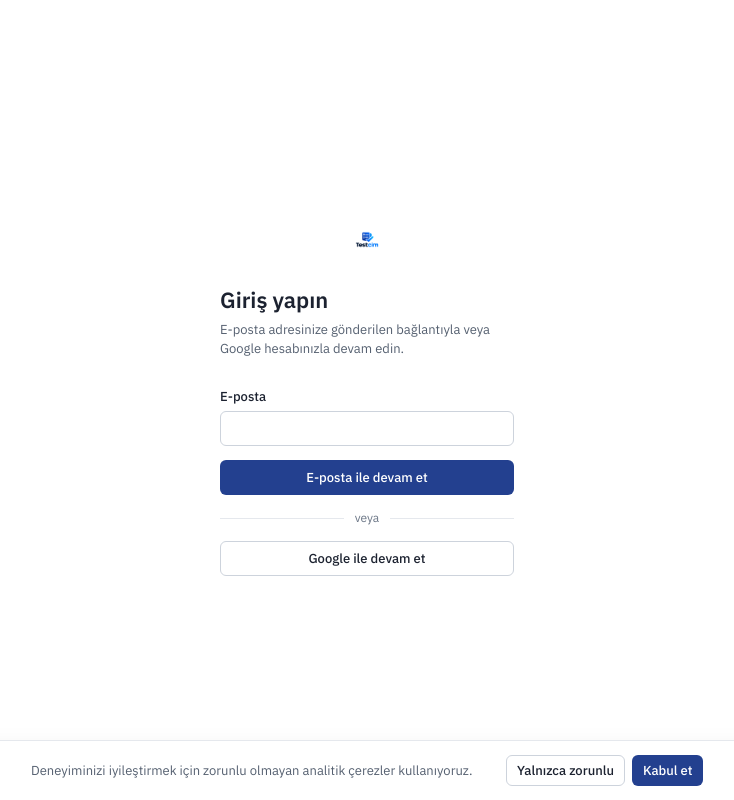
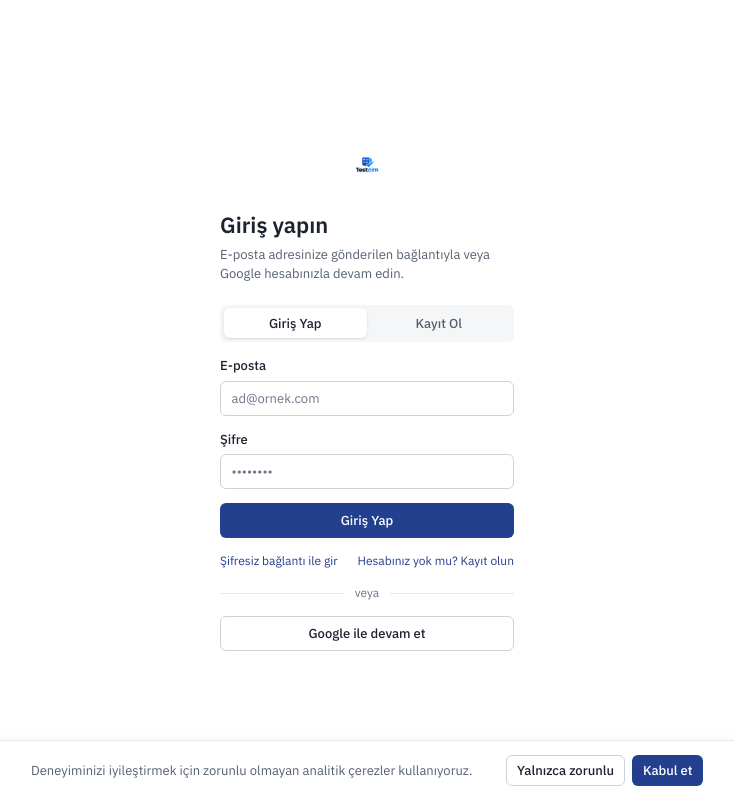
Before and after one commit to KAYACI0/testcim, a Next.js app in the folder apps/web/: page /login in a window 1280 px wide. Shown: the whole page, without its empty margins (273-1007 px from the left). Built offline with nearby package versions, Linux system fonts and the light colour scheme; no server answers.

Commit message:
feat(auth): add email + password login and signup options

```diff
--- a/apps/web/src/app/login/login-form.tsx
+++ b/apps/web/src/app/login/login-form.tsx
@@ -1,15 +1,21 @@
 'use client';
 
 import { useTranslations } from 'next-intl';
-import { useActionState } from 'react';
+import { useActionState, useState } from 'react';
 
 import { Button } from '@/components/ui/button';
 import { FormField } from '@/components/ui/form-field';
 import { InlineNotice } from '@/components/ui/inline-notice';
 import { Input } from '@/components/ui/input';
-import { requestOtp, signInWithGoogle, type OtpFormState } from '@/lib/auth/actions';
+import {
+  requestOtp,
+  signInWithGoogle,
+  signInWithPassword,
+  signUpWithPassword,
+  type AuthFormState,
+} from '@/lib/auth/actions';
 
-const initialState: OtpFormState = { status: 'idle' };
+const initialState: AuthFormState = { status: 'idle' };
 
 export function LoginForm({
   nextPath,
@@ -19,44 +25,172 @@ export function LoginForm({
   readonly initialError: boolean;
 }) {
   const t = useTranslations('auth');
-  const [state, action, pending] = useActionState(requestOtp, initialState);
+  const [mode, setMode] = useState<'signin' | 'signup' | 'magic'>('signin');
+
+  const [signInState, signInAction, signInPending] = useActionState(signInWithPassword, initialState);
+  const [signUpState, signUpAction, signUpPending] = useActionState(signUpWithPassword, initialState);
+  const [otpState, otpAction, otpPending] = useActionState(requestOtp, initialState);
+
+  const activeState = mode === 'signin' ? signInState : mode === 'signup' ? signUpState : otpState;
 
   return (
-    <div className="mt-8 flex flex-col gap-4">
-      {initialError && state.status === 'idle' && (
+    <div className="mt-6 flex flex-col gap-4">
+      {/* Mode Switcher Tabs */}
+      <div className="grid grid-cols-2 rounded-control bg-canvas p-1 text-sm">
+        <button
+          type="button"
+          onClick={() => setMode('signin')}
+          className={`rounded-control py-1.5 font-medium transition-colors ${
+            mode === 'signin' ? 'bg-surface text-ink shadow-sm' : 'text-ink-2 hover:text-ink'
+          }`}
+        >
+          Giriş Yap
+        </button>
+        <button
+          type="button"
+          onClick={() => setMode('signup')}
+          className={`rounded-control py-1.5 font-medium transition-colors ${
+            mode === 'signup' ? 'bg-surface text-ink shadow-sm' : 'text-ink-2 hover:text-ink'
+          }`}
+        >
+          Kayıt Ol
+        </button>
+      </div>
+
+      {initialError && activeState.status === 'idle' && (
         <InlineNotice tone="err">{t('errors.authFailed')}</InlineNotice>
       )}
 
-      {state.status === 'error' && state.message && state.message !== 'invalid_email' && (
-        <InlineNotice tone="err">{state.message}</InlineNotice>
+      {activeState.status === 'error' && activeState.message && (
+        <InlineNotice tone="err">
+          {activeState.message === 'invalid_email' ? t('errors.invalidEmail') : activeState.message}
+        </InlineNotice>
       )}
 
-      {state.status === 'sent' ? (
-        <InlineNotice tone="ok">{t('otpSent')}</InlineNotice>
-      ) : (
-        <form action={action} className="flex flex-col gap-4">
-          <FormField
-            label={t('emailLabel')}
-            error={
-              state.status === 'error' && state.message === 'invalid_email'
-                ? t('errors.invalidEmail')
-                : undefined
-            }
-          >
+      {activeState.status === 'sent' && (
+        <InlineNotice tone="ok">
+          {activeState.message ?? t('otpSent')}
+        </InlineNotice>
+      )}
+
+      {mode === 'signin' && (
+        <form action={signInAction} className="flex flex-col gap-4">
+          <input type="hidden" name="next" value={nextPath} />
+          <FormField label={t('emailLabel')}>
             {(fieldProps) => (
               <Input
                 {...fieldProps}
                 name="email"
                 type="email"
                 autoComplete="email"
+                placeholder="ad@ornek.com"
                 required
-                invalid={state.status === 'error'}
               />
             )}
           </FormField>
-          <Button type="submit" loading={pending}>
-            {t('continueWithEmail')}
+          <FormField label="Şifre">
+            {(fieldProps) => (
+              <Input
+                {...fieldProps}
+                name="password"
+                type="password"
+                autoComplete="current-password"
+                placeholder="••••••••"
+                required
+              />
+            )}
+          </FormField>
+          <Button type="submit" loading={signInPending} className="w-full">
+            Giriş Yap
           </Button>
+          <div className="flex items-center justify-between text-xs text-ink-2">
+            <button
+              type="button"
+              onClick={() => setMode('magic')}
+              className="text-accent hover:underline"
+            >
+              Şifresiz bağlantı ile gir
+            </button>
+            <button
+              type="button"
+              onClick={() => setMode('signup')}
+              className="text-accent hover:underline"
+            >
+              Hesabınız yok mu? Kayıt olun
+            </button>
+          </div>
+        </form>
+      )}
+
+      {mode === 'signup' && (
+        <form action={signUpAction} className="flex flex-col gap-4">
+          <input type="hidden" name="next" value={nextPath} />
+          <FormField label={t('emailLabel')}>
+            {(fieldProps) => (
+              <Input
+                {...fieldProps}
+                name="email"
+                type="email"
+                autoComplete="email"
+                placeholder="ad@ornek.com"
+                required
+              />
+            )}
+          </FormField>
+          <FormField label="Şifre (en az 6 karakter)">
+            {(fieldProps) => (
+              <Input
+                {...fieldProps}
+                name="password"
+                type="password"
+                autoComplete="new-password"
+                placeholder="••••••••"
+                minLength={6}
+                required
+              />
+            )}
+          </FormField>
+          <Button type="submit" loading={signUpPending} className="w-full">
+            Hesap Oluştur
+          </Button>
+          <div className="text-center text-xs text-ink-2">
+            <button
+              type="button"
+              onClick={() => setMode('signin')}
+              className="text-accent hover:underline"
+            >
+              Zaten hesabınız var mı? Giriş yapın
+            </button>
+          </div>
+        </form>
+      )}
+
+      {mode === 'magic' && (
+        <form action={otpAction} className="flex flex-col gap-4">
+          <FormField label={t('emailLabel')}>
+            {(fieldProps) => (
+              <Input
+                {...fieldProps}
+                name="email"
+                type="email"
+                autoComplete="email"
+                placeholder="ad@ornek.com"
+                required
+              />
+            )}
+          </FormField>
+          <Button type="submit" loading={otpPending} className="w-full">
+            Giriş Bağlantısı Gönder
+          </Button>
+          <div className="text-center text-xs text-ink-2">
+            <button
+              type="button"
+              onClick={() => setMode('signin')}
+              className="text-accent hover:underline"
+            >
+              ← Şifre ile giriş yap
+            </button>
+          </div>
         </form>
       )}
 
--- a/apps/web/src/lib/auth/actions.ts
+++ b/apps/web/src/lib/auth/actions.ts
@@ -9,10 +9,12 @@ import { sanitizeRedirectPath } from '@testcim/shared';
 import { clientEnv } from '@/lib/env.client';
 import { createClient } from '@/lib/supabase/server';
 
-export interface OtpFormState {
+export interface AuthFormState {
   readonly status: 'idle' | 'sent' | 'error';
   readonly message?: string;
 }
+
+export type OtpFormState = AuthFormState;
 
 const emailSchema = z.email();
 
@@ -26,8 +28,90 @@ async function getRequestOrigin(): Promise<string> {
   return clientEnv.NEXT_PUBLIC_SITE_URL;
 }
 
+/** E-posta ve şifre ile oturum açar. */
+export async function signInWithPassword(
+  _prev: AuthFormState,
+  formData: FormData,
+): Promise<AuthFormState> {
+  const rawEmail = formData.get('email');
+  const cleanEmail = typeof rawEmail === 'string' ? rawEmail.trim().toLowerCase() : '';
+  const email = emailSchema.safeParse(cleanEmail);
+  const password = formData.get('password');
+
+  if (!email.success) {
+    return { status: 'error', message: 'invalid_email' };
+  }
+
+  if (typeof password !== 'string' || !password) {
+    return { status: 'error', message: 'Lütfen şifrenizi girin.' };
+  }
+
+  const rawNext = formData.get('next');
+  const nextPath = sanitizeRedirectPath(rawNext, '/home');
+
+  const supabase = await createClient();
+  const { error } = await supabase.auth.signInWithPassword({
+    email: email.data,
+    password,
+  });
+
+  if (error) {
+    if (error.message.includes('Invalid login credentials')) {
+      return { status: 'error', message: 'E-posta veya şifre hatalı.' };
+    }
+    return { status: 'error', message: error.message };
+  }
+
+  redirect(nextPath);
+}
+
+/** E-posta ve şifre ile yeni hesap kaydı oluşturur. */
+export async function signUpWithPassword(
+  _prev: AuthFormState,
+  formData: FormData,
+): Promise<AuthFormState> {
+  const rawEmail = formData.get('email');
+  const cleanEmail = typeof rawEmail === 'string' ? rawEmail.trim().toLowerCase() : '';
+  const email = emailSchema.safeParse(cleanEmail);
+  const password = formData.get('password');
+
+  if (!email.success) {
+    return { status: 'error', message: 'invalid_email' };
+  }
+
+  if (typeof password !== 'string' || password.length < 6) {
+    return { status: 'error', message: 'Şifre en az 6 karakter olmalıdır.' };
+  }
+
+  const origin = await getRequestOrigin();
+  const rawNext = formData.get('next');
+  const nextPath = sanitizeRedirectPath(rawNext, '/home');
+
+  const supabase = await createClient();
+  const { data, error } = await supabase.auth.signUp({
+    email: email.data,
+    password,
+    options: {
+      emailRedirectTo: `${origin}/auth/callback?next=${encodeURIComponent(nextPath)}`,
+    },
+  });
+
+  if (error) {
+    return { status: 'error', message: error.message };
+  }
+
+  if (data.session) {
+    redirect(nextPath);
+  }
+
+  return {
+    status: 'sent',
+    message: 'Kayıt başarılı! E-posta onayı gerekiyorsa gelen kutunuzu kontrol edin veya giriş yapın.',
+  };
+}
+
 /** Sends a magic-link/OTP email. Supabase's confirmation link lands on `/auth/callback`. */
-export async function requestOtp(_prev: OtpFormState, formData: FormData): Promise<OtpFormState> {
+export async function requestOtp(_prev: AuthFormState, formData: FormData): Promise<AuthFormState> {
   const rawEmail = formData.get('email');
   const cleanEmail = typeof rawEmail === 'string' ? rawEmail.trim().toLowerCase() : '';
   const email = emailSchema.safeParse(cleanEmail);
```
